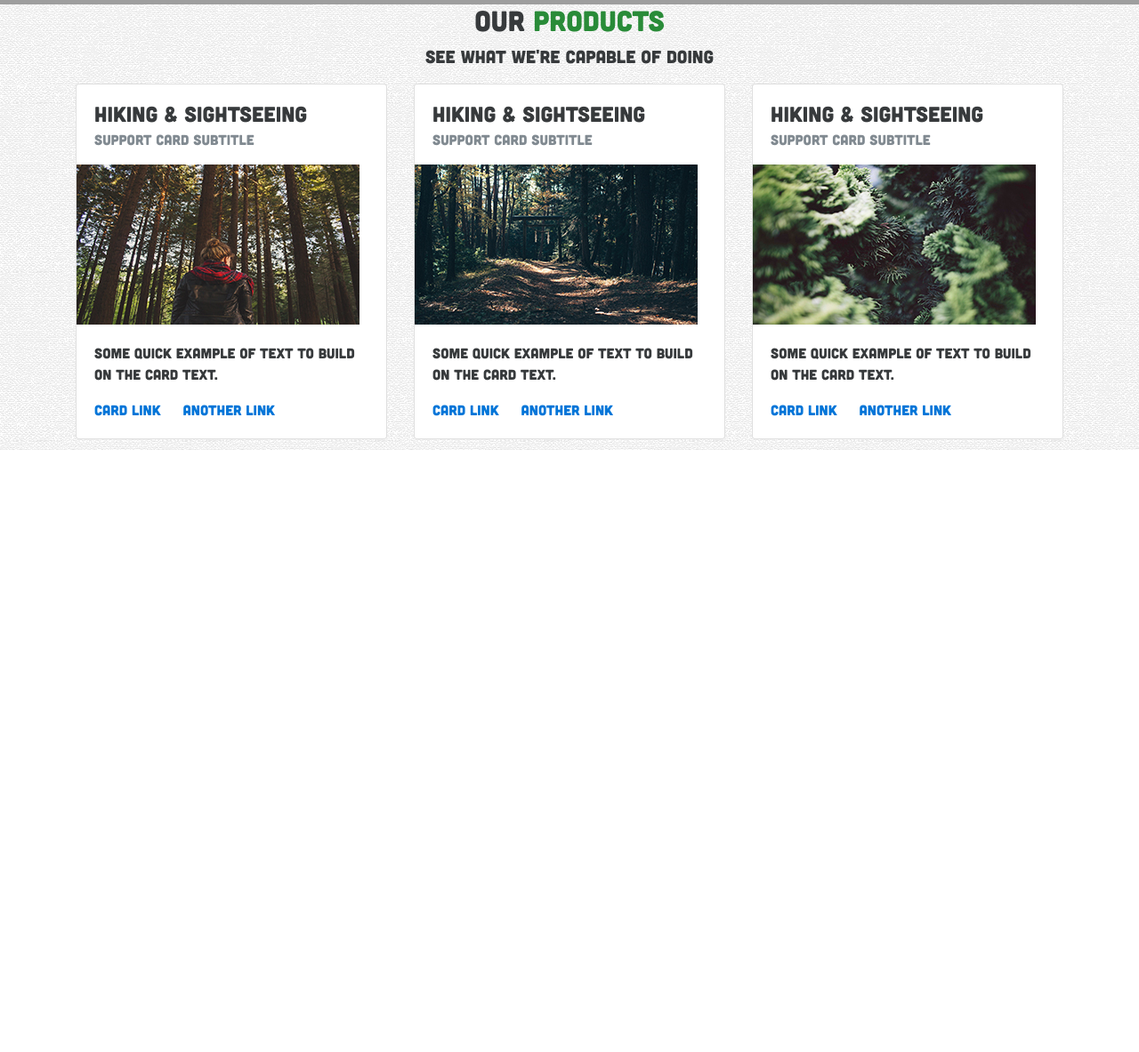
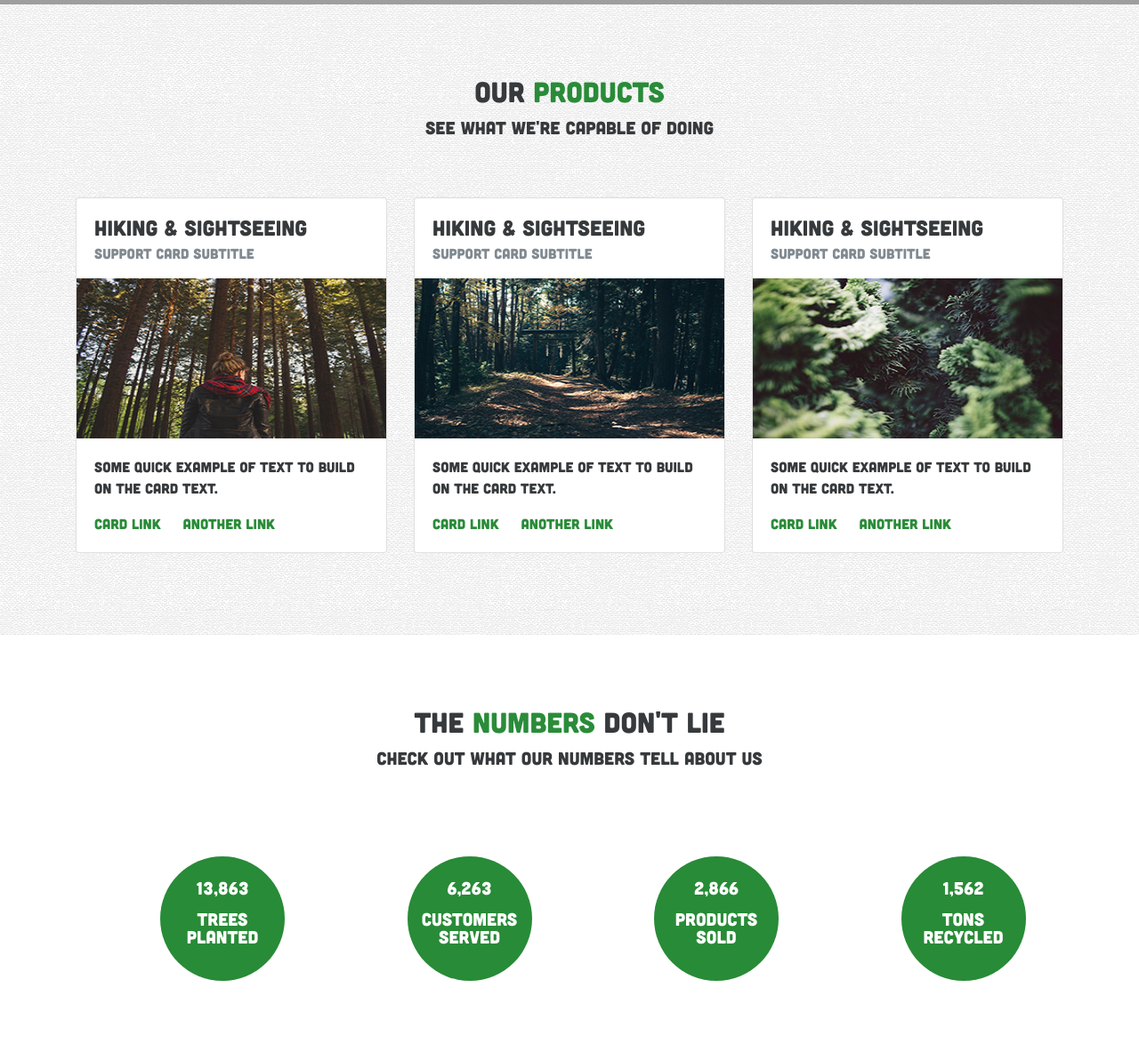
Before and after one commit to Chinmaytare/Sample-Repo, a plain HTML site: page index.html in a window 1280 px wide. Shown: the part 3419-4602 px from the top of the page at 89% size. Before the commit the page ends 3925 px from the top, so only its background shows below. Drawn offline with Linux system fonts and the light colour scheme; grey boxes are pictures that could not be loaded.

Commit message:
numbers section

```diff
--- a/css/style.css
+++ b/css/style.css
@@ -263,10 +263,77 @@ body {
 
 /* SECTION CARDS */
 
+#section-cards h2 {
+    text-align: center;
+}
+
+#section-cards {
+    padding: 5rem 0;
+}
+
+.card {
+    margin-top: 3rem;
+}
+
+.card img {
+    height: 180px;
+    width: 100%;
+    transition: 1s;
+}
+
+.card img:hover {
+    transform: scale(0.98);
+    transition: 1s;
+}
+
+.card a {
+    color: rgba(19, 128, 36, 0.90);
+}
+
+.card a:hover {
+    color: rgba(19, 128, 36);
+}
+
+/* SECTION NUMBERS */
+
+.section-numbers {
+    background-color: white;
+    padding-top: 5rem;
+}
+
 h2 {
     text-align: center;
 }
 
-.card {
+.num-content {
+    display: table;
+    font-size: 20px;
+    line-height: 20px;
+    height: 140px;
+    width: 140px;
+    background: rgba(19, 128, 36, 0.91);
+    border-radius: 100px;
+    color: white;
+    transition: 0.3s;
+}
 
+.num .num-content {
+    display: table-cell;
+    vertical-align: middle;
 }
+
+.num {
+    text-align: center;
+    padding-top: 5rem;
+    padding-bottom: 5rem;
+    margin-left: 80px;
+}
+
+.num-content p {
+    padding-top: 15px;
+}
+
+.num-content:hover {
+    color: #222;
+    transition: 0.3s;
+}
--- a/index.html
+++ b/index.html
@@ -223,7 +223,48 @@
      </div>
 </section>
 
+<section id="numbers">
+    <div class="section-numbers">
+         <div class="container">
+             <h2>The <span class="bold-green">numbers</span> don't lie</h2>
+             <p class="lead under-heading">Check out what our numbers tell about us</p>
+             <div class="col-sm-3">
+                 <div class="num">
+                     <div class="num-content">
+                         <span class="counter">13,863</span>
+                         <p>Trees planted</p>
+                     </div>
+                 </div>
+             </div>
+                 <div class="col-sm-3">
+                 <div class="num">
+                     <div class="num-content">
+                         <span class="counter">6,263</span>
+                         <p>Customers Served</p>
+                     </div>
+                 </div>
+             </div>
 
+                 <div class="col-sm-3">
+                 <div class="num">
+                     <div class="num-content">
+                         <span class="counter">2,866</span>
+                         <p>Products sold</p>
+                     </div>
+                 </div>
+             </div>
+
+                 <div class="col-sm-3">
+                 <div class="num">
+                     <div class="num-content">
+                         <span class="counter">1,562</span>
+                         <p>Tons recycled</p>
+                     </div>
+                 </div>
+            </div>
+        </div>
+    </div>
+     </section>
 
 
         <script src="js/jquery-3.1.1.min.js"></script>
```
